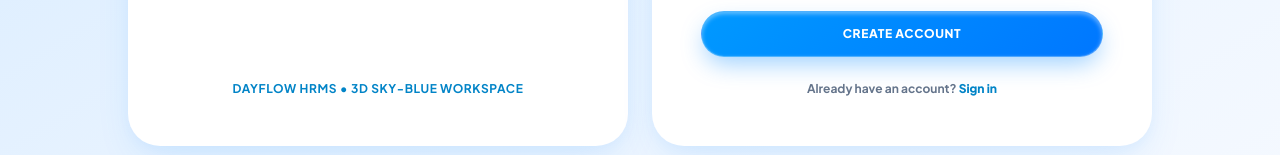
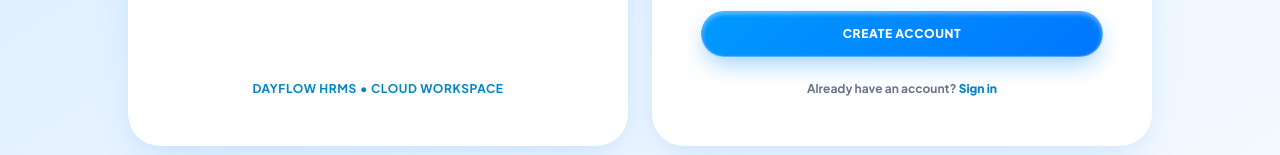
Before and after one commit to Ramesh4323/OODO-HACKATHON, a React (Vite) app in the folder dayflow-hrms/client/: page /register in a window 1280 px wide. Shown: the part 581-736 px from the top of the page. Built offline with nearby package versions, Linux system fonts and the light colour scheme; no server answers.

Commit message:
Remove3DWorkspaceText

```diff
--- a/dayflow-hrms/client/src/components/Sidebar.jsx
+++ b/dayflow-hrms/client/src/components/Sidebar.jsx
@@ -65,7 +65,7 @@
                 <span className="font-black text-2xl tracking-tight text-slate-900 leading-none">
                   Dayflow
                 </span>
-                <p className="text-[10px] font-bold text-sky-600 tracking-wider uppercase mt-0.5">3D WORKSPACE</p>
+                <p className="text-[10px] font-bold text-sky-600 tracking-wider uppercase mt-0.5">WORKSPACE</p>
               </div>
             </div>
 
--- a/dayflow-hrms/client/src/pages/Login.jsx
+++ b/dayflow-hrms/client/src/pages/Login.jsx
@@ -77,7 +77,7 @@
           </div>
 
           <p className="text-center text-xs font-bold text-sky-600 tracking-wider uppercase pt-4">
-            Dayflow HRMS • 3D Sky-Blue Workspace
+            Dayflow HRMS • Cloud Workspace
           </p>
         </div>
 
--- a/dayflow-hrms/client/src/pages/Register.jsx
+++ b/dayflow-hrms/client/src/pages/Register.jsx
@@ -73,7 +73,7 @@
           </div>
 
           <p className="text-center text-xs font-bold text-sky-600 tracking-wider uppercase pt-4">
-            Dayflow HRMS • 3D Sky-Blue Workspace
+            Dayflow HRMS • Cloud Workspace
           </p>
         </div>
 
```
